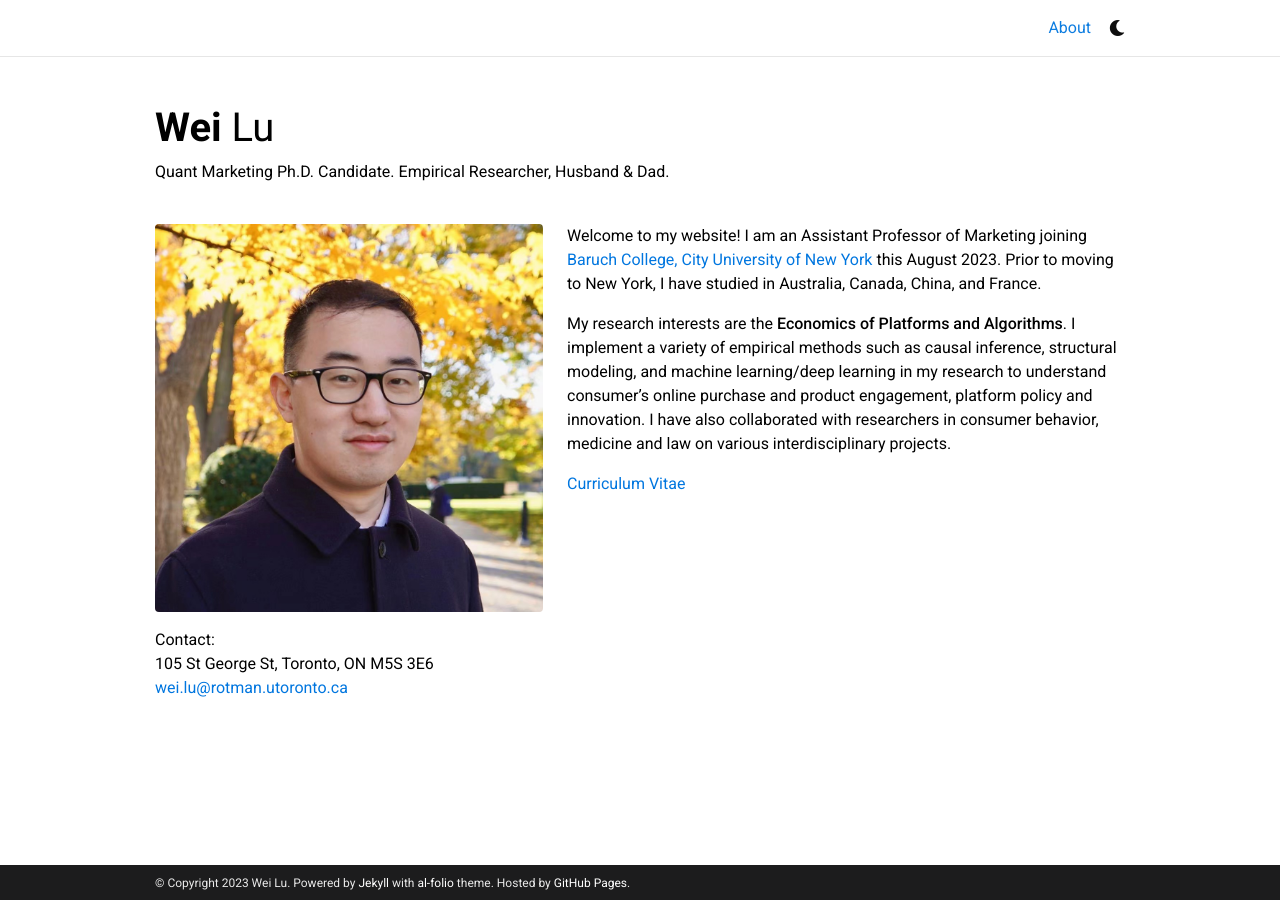
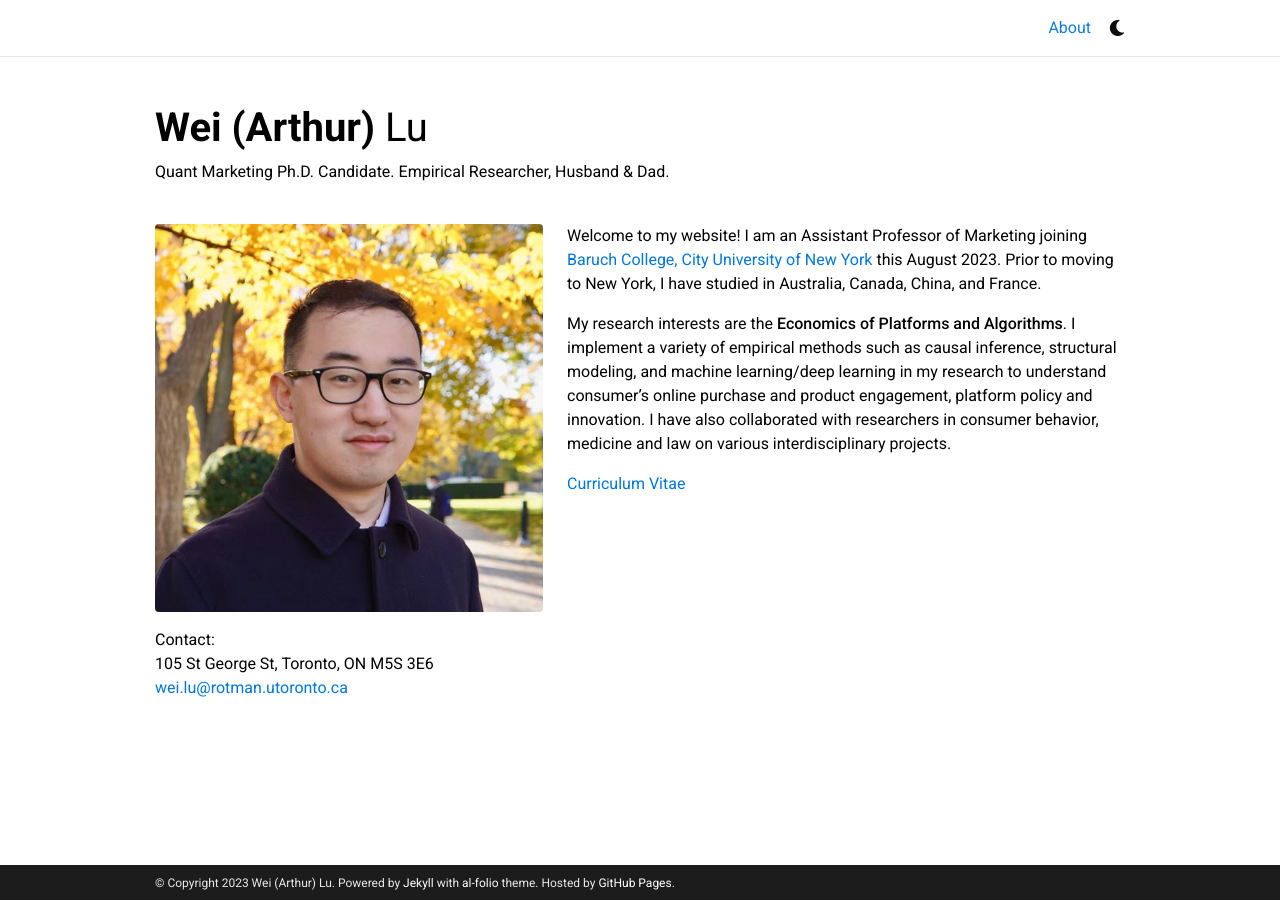
Before and after one commit to weilu-mkt/weilu-mkt.github.io, a Jekyll site: the page built from _pages/about.md, in a window 1280 px wide. Built offline with Jekyll 4.4.1, drawn with Linux system fonts in a browser that asks for light colours; full-size pictures stand in for the smaller copies a plugin makes; comment, search, counter and statistics services are not loaded; a style sheet for code colours, icons or effects is not loaded.

Commit message:
Update _config.yml

```diff
--- a/_config.yml
+++ b/_config.yml
@@ -3,7 +3,7 @@
 # -----------------------------------------------------------------------------
 
 title: blank # the website title (if blank, full name will be used instead)
-first_name: Wei
+first_name: Wei (Arthur)
 middle_name:
 last_name: Lu
 email: wei.lu@rotman.utoronto.ca
```
